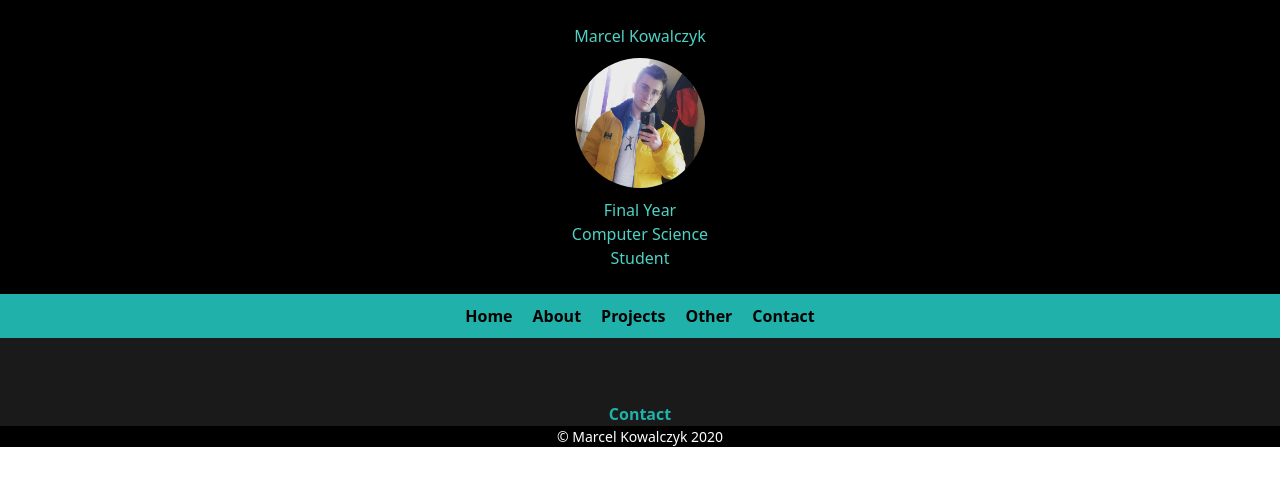
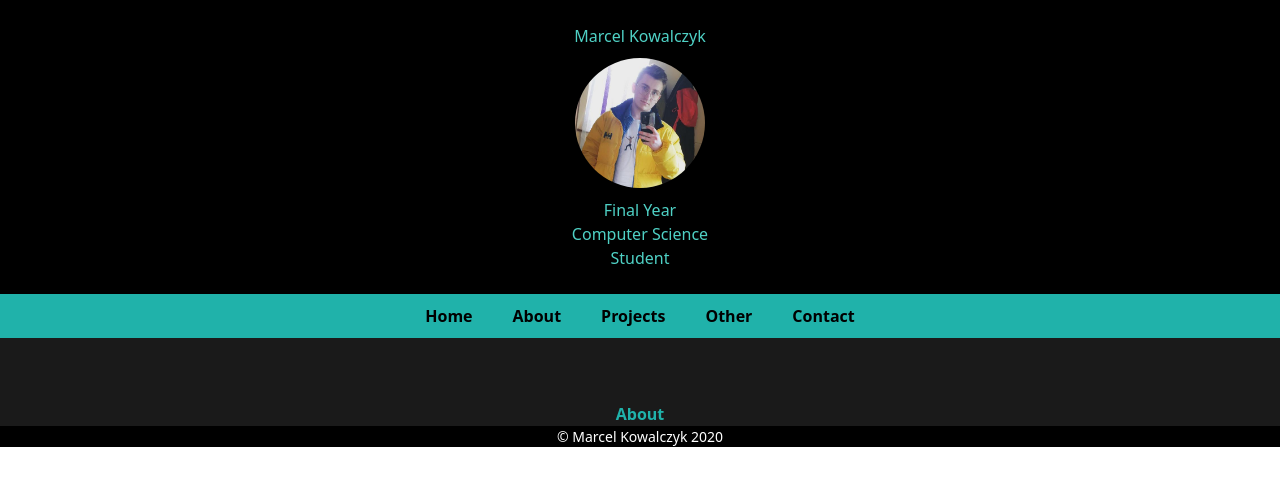
Before and after one commit to Pices-26/portfolio, a React (Create React App) app: page /About in a window 1280 px wide. Shown: the top 486 px of the page. Built offline with nearby package versions, Linux system fonts and the light colour scheme.

Commit message:
changing href to link to

```diff
--- a/src/App.js
+++ b/src/App.js
@@ -8,10 +8,10 @@ import Projects from './components/Projects'
 import Other from './components/Other'
 import Contact from './components/Contact'
 import{
-  BrowserRouter as BrowserRouter,
+  BrowserRouter as Router,
   Route,
   Switch,
-  Link,
+  Link
 } from "react-router-dom";
 
 
@@ -20,7 +20,7 @@ import{
 function App() {
   return (
     <div className="main_body">
-      <BrowserRouter>
+      <Router>
         <Header/>
         <Navigation/>
           <Switch>
@@ -31,7 +31,7 @@ function App() {
             <Route path="/Contact" component={Contact}/>
           </Switch>
         <Footer/>
-      </BrowserRouter>
+      </Router>
     </div>
   );
 }
--- a/src/components/About.js
+++ b/src/components/About.js
@@ -3,7 +3,7 @@ import React from 'react'
 function About(){
     return(
         <div>
-            <div class ="title">Contact</div>
+            <div class ="title">About</div>
         </div>
     )
 }
--- a/src/components/Contact.js
+++ b/src/components/Contact.js
@@ -3,7 +3,7 @@ import React from 'react'
 export default function Contact() {
     return (
         <div>
-
+            <div class ="title">Contact</div>
         </div>
     )
 }
--- a/src/components/Navigation.js
+++ b/src/components/Navigation.js
@@ -26,11 +26,11 @@ function Navigation(){
         */
        <nav>
            <ul>
-               <li><a href="/">Home</a></li>
-               <li><a href="/About">About</a></li>
-               <li><a href="/Projects">Projects</a></li>
-               <li><a href="/Other">Other</a></li>
-               <li><a href="/Contact">Contact</a></li>
+               <li><a><Link to="/">Home</Link></a></li>
+               <li><a><Link to="About">About</Link></a></li>
+               <li><a><Link to="Projects">Projects</Link></a></li>
+               <li><a><Link to="Other">Other</Link></a></li>
+               <li><a><Link to="Contact">Contact</Link></a></li>
            </ul>
        </nav>
     )
```
